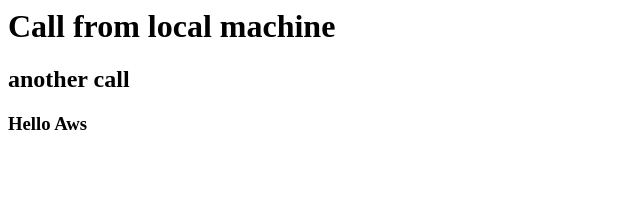
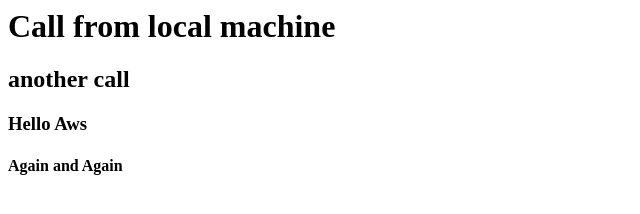
Before and after one commit to Sumitapex761/CICD, a plain HTML site: page index.html in a window 1280 px wide. Shown: the whole page, without its empty margins (0-640 px from the left). Drawn offline with Linux system fonts and the light colour scheme.

Commit message:
bahut ho gya

```diff
--- a/index.html
+++ b/index.html
@@ -1,3 +1,4 @@
 <h1> Call from local machine </h1>
 <h2> another call</h2>
 <h3> Hello Aws </h3>
+<h4>Again and Again</h3>
```
